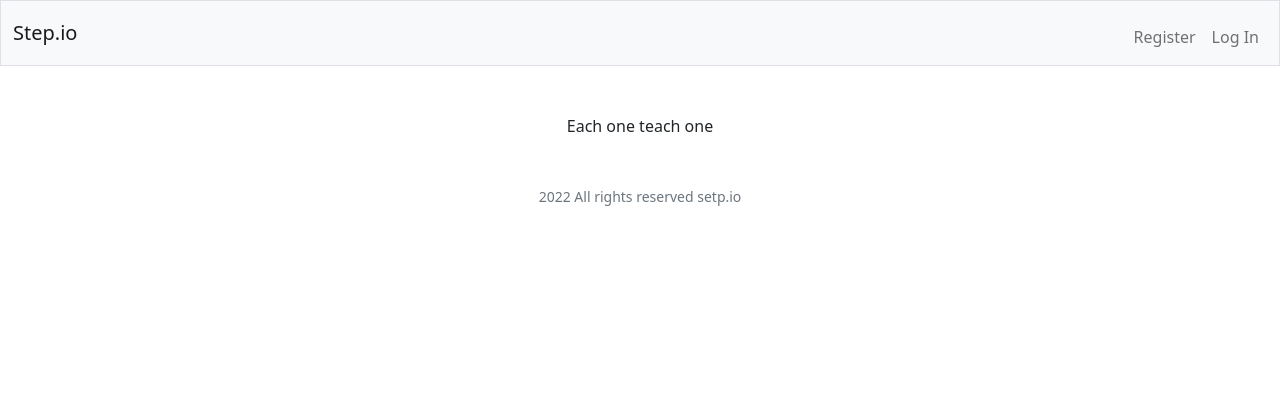
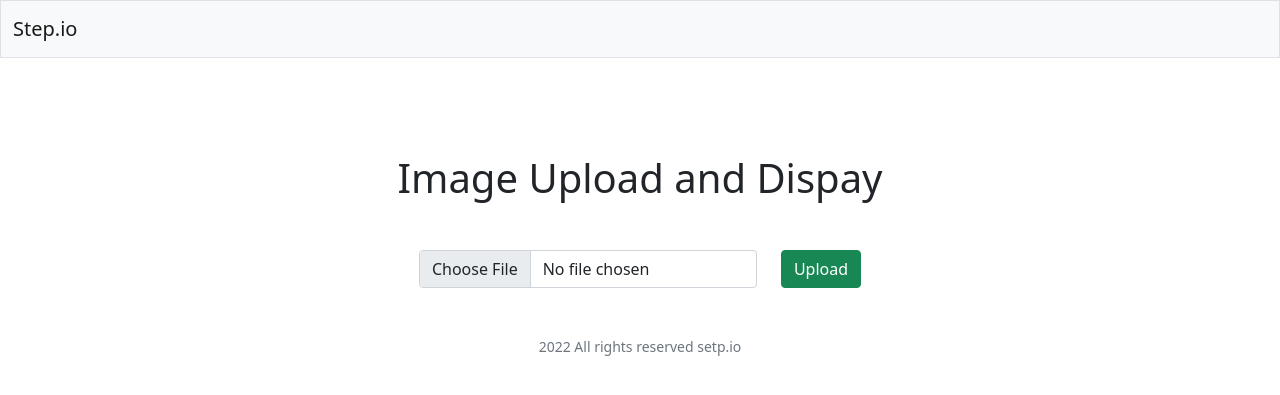
Before and after one commit to bboygg/Timestamp.io, a Flask app: page / in a window 1280 px wide. Shown: the top 395 px of the page. Run offline with Flask 2, Linux system fonts and the light colour scheme; some libraries are stand-ins or nearby versions.

Commit message:
Implement upload and display photo Issue: HTML form tag is lef aligned integrate to opencv

```diff
--- a/app.py
+++ b/app.py
@@ -1,28 +1,41 @@
-import re
-from datetime import datetime
-from flask import Flask, flash, redirect, render_template, request, session, jsonify
+from flask import Flask, render_template, send_from_directory, url_for
 
+from flask_uploads import UploadSet, IMAGES, configure_uploads
+from flask_wtf import FlaskForm
+from flask_wtf.file import FileField, FileRequired, FileAllowed
+from wtforms import SubmitField
 
 app = Flask(__name__)
 
-@app.route("/")
-def home():
+app.config['SECRET_KEY'] = '1234qwer'
+app.config['UPLOADED_PHOTOS_DEST'] = 'uploads'
 
-    return render_template("home.html")
+photos = UploadSet('photos', IMAGES)
+configure_uploads(app, photos)
 
-@app.route("/hello/<name>")
-def hello_there(name):
-    now = datetime.now()
-    formatted_now = now.strftime("%A, %d %B, %Y at %X")
+class UploadForm(FlaskForm):
+    photo = FileField(
+        validators=[
+            FileAllowed(photos, 'Only images are allowed'),
+            FileRequired('File field should not be empty')
+        ]
+    )
+    submit = SubmitField('Upload')
 
-    # Filter the name argument to letters only using regular expressions. URL arguments
-    # can contain arbitrary text, so we restrict to safe characters only.
-    match_object = re.match("[a-zA-Z]+", name)
+@app.route('/uploads/<filename>')
+def get_file(filename):
+    return send_from_directory(app.config['UPLOADED_PHOTOS_DEST'], filename)
 
-    if match_object:
-        clean_name = match_object.group(0)
+@app.route('/', methods=['GET', 'POST'])
+def upload_image():
+    form = UploadForm()
+    if form.validate_on_submit():
+        filename = photos.save(form.photo.data)
+        file_url= url_for('get_file', filename=filename)
     else:
-        clean_name = "Friend"
+        file_url = None
+    return render_template('index.html', form=form, file_url=file_url)
 
-    content = "Hello there, " + clean_name + "! It's " + formatted_now
-    return content
+
+if __name__ == '__main__':
+    app.run(debug=True)
--- a/templates/home.html
+++ /dev/null
@@ -1,9 +0,0 @@
-{% extends "layout.html" %}
-
-{% block title %}
-    Home
-{% endblock %}
-
-{% block main %}
-  Each one teach one
-{% endblock %}
--- /dev/null
+++ b/templates/index.html
@@ -0,0 +1,36 @@
+{% extends "layout.html" %}
+
+{% block title %}
+    Index
+{% endblock %}
+
+{% block main %}
+  <div class="container-fluid">
+    <div class="row">
+      <div class="col-6 mx-auto mt-5 text-center">
+        <h1 class="mb-5">Image Upload and Dispay</h1>
+        <form method="post" enctype="multipart/form-data">
+          {{ form.hidden_tag() }}
+
+          {%  for error in form.photo.errors %}
+            <span style="color: red;">{{ error }}</span>
+          {% endfor %}
+          <div class="row justify-content-center">
+            <div class="col-auto">
+              {{ form.photo(class="form-control") }}
+            </div>
+            <div class="col-auto">
+              {{ form.submit(class="btn btn-success") }}
+            </div>
+          </div>
+        </form>
+
+        {% if file_url %}
+          <div class="mt-5">
+            <img src="{{ file_url }}" style="width: 400px;">
+          </div>
+        {% endif %}
+      </div>
+    </div>
+  </div>
+{% endblock %}
--- a/templates/layout.html
+++ b/templates/layout.html
@@ -1,49 +1,25 @@
 <!DOCTYPE html>
 
 <html lang="en">
-
     <head>
-
         <meta charset="utf-8">
         <meta name="viewport" content="initial-scale=1, width=device-width">
 
         <!-- http://getbootstrap.com/docs/5.1/ -->
         <link crossorigin="anonymous" href="https://cdn.jsdelivr.net/npm/bootstrap@5.1.3/dist/css/bootstrap.min.css" integrity="sha384-1BmE4kWBq78iYhFldvKuhfTAU6auU8tT94WrHftjDbrCEXSU1oBoqyl2QvZ6jIW3" rel="stylesheet">
         <script crossorigin="anonymous" src="https://cdn.jsdelivr.net/npm/bootstrap@5.1.3/dist/js/bootstrap.bundle.min.js" integrity="sha384-ka7Sk0Gln4gmtz2MlQnikT1wXgYsOg+OMhuP+IlRH9sENBO0LRn5q+8nbTov4+1p"></script>
-
-        <!-- https://favicon.io/emoji-favicons/money-bag/ -->
-        <link href="/static/favicon.ico" rel="icon">
-
+        <!--style.css-->
         <link href="/static/styles.css" rel="stylesheet">
 
         <title>Step.io: {% block title %}{% endblock %}</title>
-
     </head>
-
     <body>
-
         <nav class="bg-light border navbar navbar-expand-md navbar-light">
             <div class="container-fluid">
                 <a class="navbar-brand" href="/"><span class="red">Step.io</span></a>
                 <button aria-controls="navbar" aria-expanded="false" aria-label="Toggle navigation" class="navbar-toggler" data-bs-target="#navbar" data-bs-toggle="collapse" type="button">
                     <span class="navbar-toggler-icon"></span>
                 </button>
-                <div class="collapse navbar-collapse" id="navbar">
-                    {% if session["user_id"] %}
-                        <ul class="navbar-nav me-auto mt-2">
-                            <li class="nav-item"><a class="nav-link" href="/quote">Quote</a></li>
-
-                        </ul>
-                        <ul class="navbar-nav ms-auto mt-2">
-                            <li class="nav-item"><a class="nav-link" href="/logout">Log Out</a></li>
-                        </ul>
-                    {% else %}
-                        <ul class="navbar-nav ms-auto mt-2">
-                            <li class="nav-item"><a class="nav-link" href="/register">Register</a></li>
-                            <li class="nav-item"><a class="nav-link" href="/login">Log In</a></li>
-                        </ul>
-                    {% endif %}
-                </div>
             </div>
         </nav>
 
```
Also changed, not shown: archieve.txt (added, +53 -0 lines), rendering.py (deleted, +0 -37 lines), uploads/13.png (added), uploads/8Freeze-Toronto.jpg (added), uploads/9.png (added), uploads/breakin-logo.svg (added), uploads/freeze-HongKong.jpg (added), uploads/freeze-HongKong_1.jpg (added), uploads/freeze-HongKong_2.jpg (added), uploads/freeze-HongKong_3.jpg (added), uploads/freeze-HongKong_4.jpg (added), uploads/freeze-HongKong_5.jpg (added), uploads/freeze-HongKong_6.jpg (added), uploads/freeze-HongKong_7.jpg (added).
